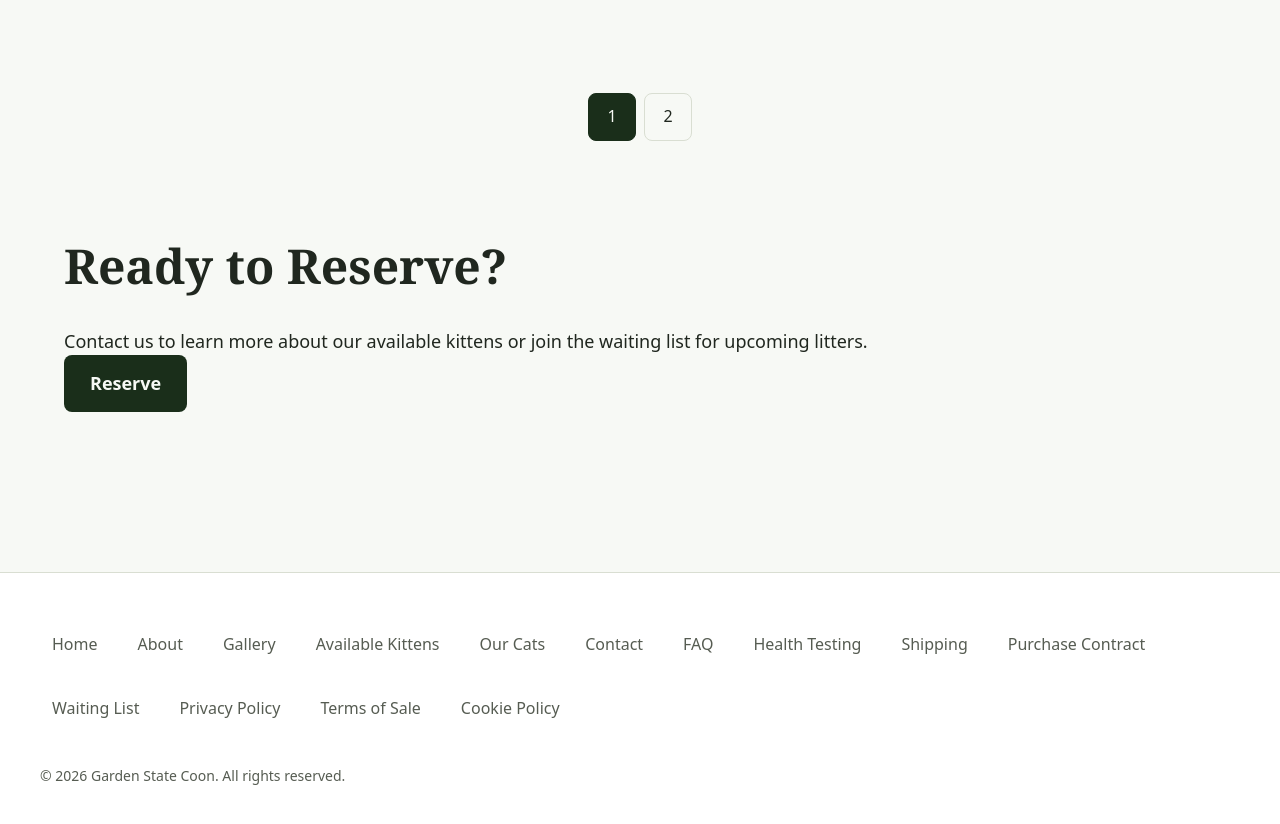
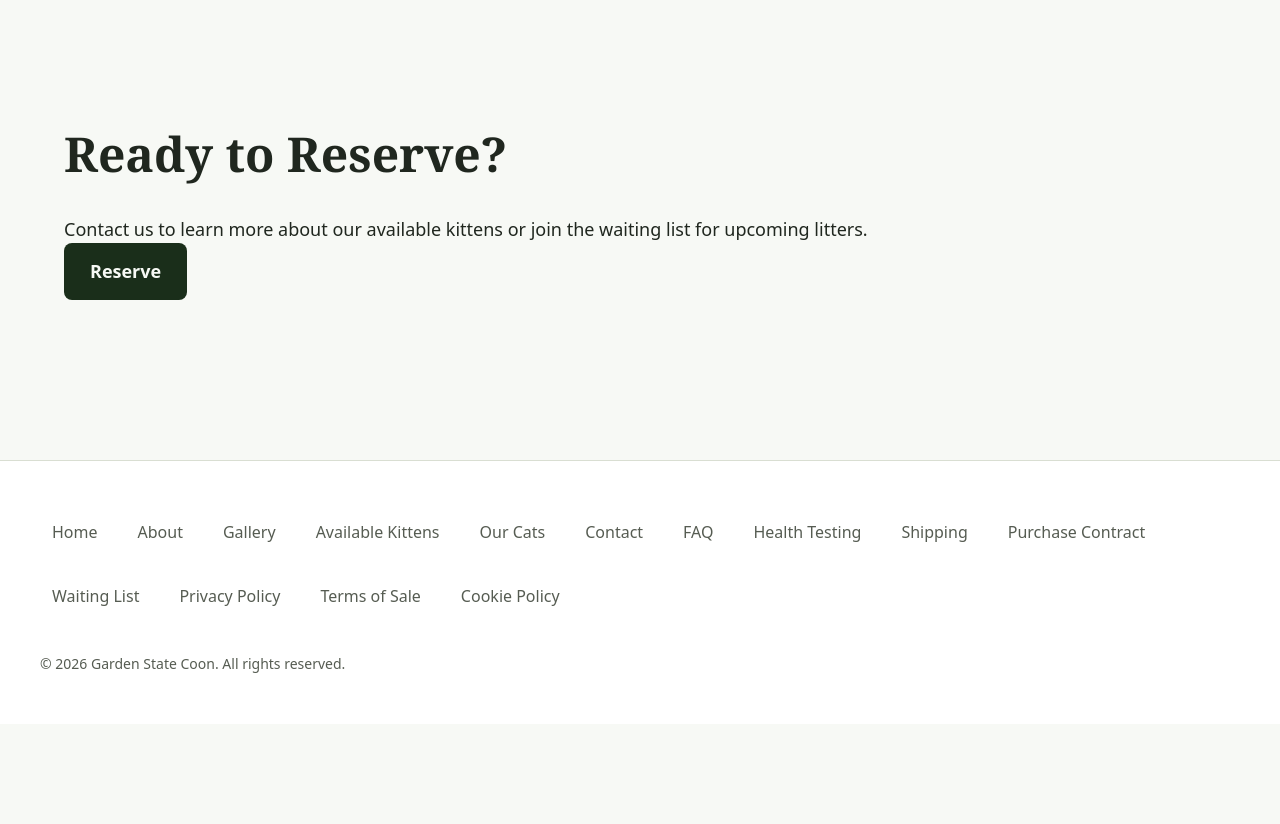
Before and after one commit to Arnold3737/Gardencoon, a website: page kittens.html in a window 1280 px wide. Shown: the part 2737-3561 px from the top of the page. After the commit the page ends 3461 px from the top, so only its background shows below. Drawn offline with Linux system fonts and the light colour scheme.

Commit message:
fix(kittens): remove non-functional pagination buttons (all kittens fit one page)

```diff
--- a/kittens.html
+++ b/kittens.html
@@ -454,11 +454,6 @@
       </div>
     </section>
 
-    <!-- PAGINATION -->
-    <nav aria-label="Pagination" class="pagination">
-      <a href="kittens.html?page=1" aria-current="page" aria-label="Page 1">1</a>
-      <a href="kittens.html?page=2" aria-label="Page 2">2</a>
-    </nav>
 
     <!-- RESERVE CTA -->
     <section class="section section--below-fold" aria-labelledby="reserve-heading">
```
